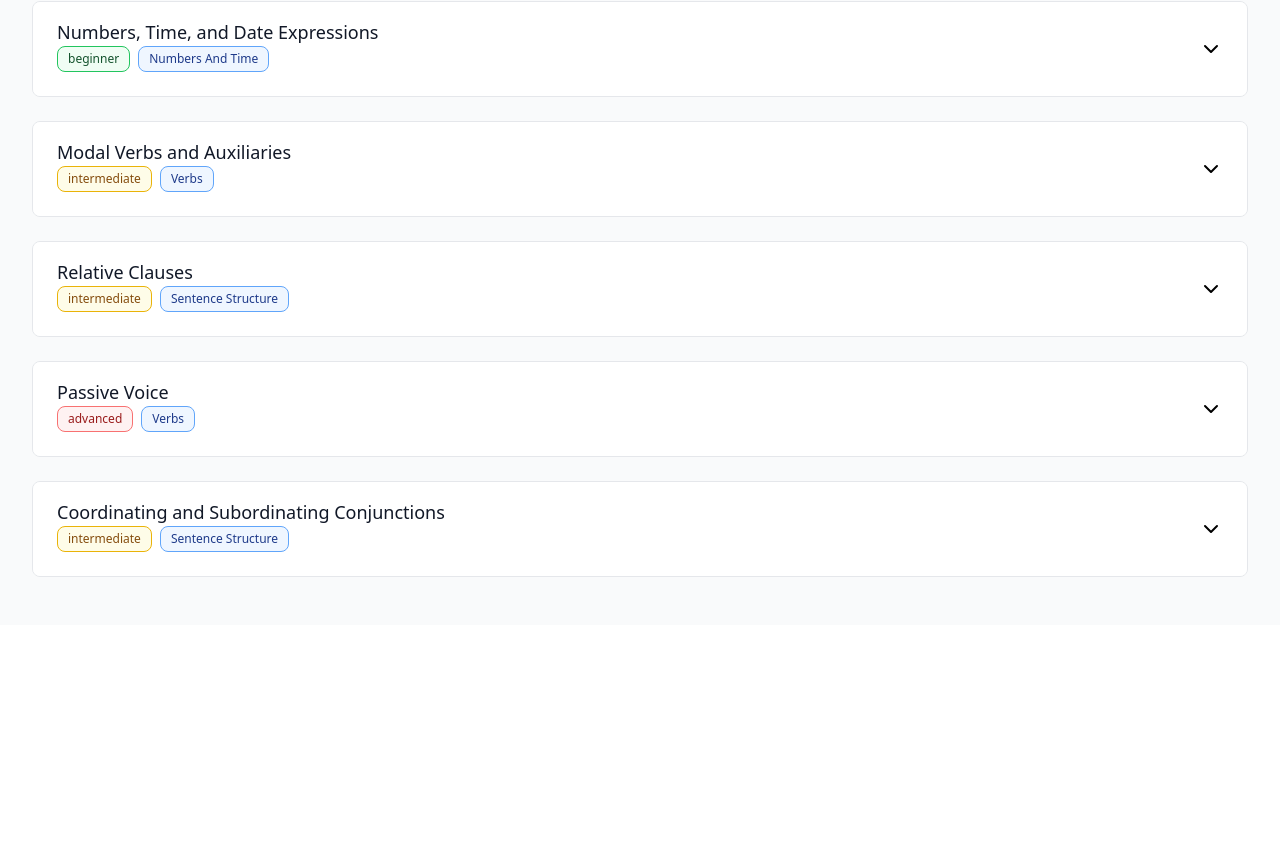
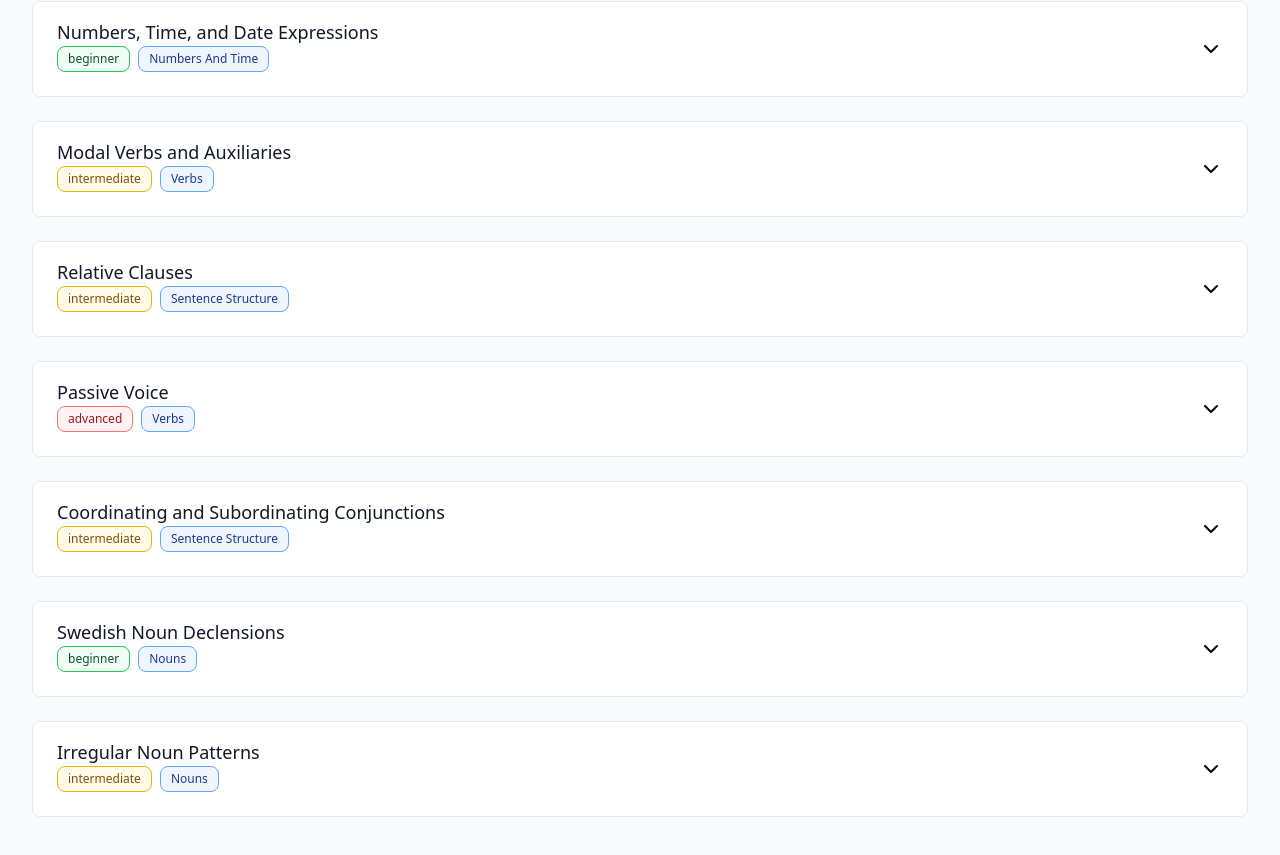
Before and after one commit to ysaaba/20241117_20_52_Website, a React (Vite) app: page /grammar-explanations in a window 1280 px wide. Shown: the part 1499-2354 px from the top of the page. Before the commit the page ends 2124 px from the top, so only its background shows below. Built offline with nearby package versions, Linux system fonts and the light colour scheme.

Commit message:
added new grammar rule explanations

```diff
--- a/src/components/features/GrammarExplanations.tsx
+++ b/src/components/features/GrammarExplanations.tsx
@@ -631,7 +631,101 @@ const grammarRules: GrammarRule[] = [
       'Incorrect word order after conjunction',
       'Missing necessary conjunctions'
     ]
-  }
+  },
+  {
+    id: 'noun-declensions',
+    category: 'Nouns',
+    title: 'Swedish Noun Declensions',
+    level: 'beginner',
+    explanation: 'Swedish nouns are classified as either "en" words or "ett" words. This classification determines how the noun changes in its definite and plural forms.',
+    examples: [
+      {
+        swedish: 'En pinne → pinnen → pinnar → pinnarna',
+        english: 'A stick → the stick → sticks → the sticks',
+        notes: '"En" word ending in "e"'
+      },
+      {
+        swedish: 'En flicka → flickan → flickor → flickorna',
+        english: 'A girl → the girl → girls → the girls',
+        notes: '"En" word ending in "a"'
+      },
+      {
+        swedish: 'En telefon → telefonen → telefoner → telefonerna',
+        english: 'A phone → the phone → phones → the phones',
+        notes: '"En" borrowed word'
+      },
+      {
+        swedish: 'Ett piano → pianot → pianon → pianona',
+        english: 'A piano → the piano → pianos → the pianos',
+        notes: '"Ett" word ending in vowel'
+      },
+      {
+        swedish: 'Ett bord → bordet → bord → borden',
+        english: 'A table → the table → tables → the tables',
+        notes: '"Ett" word ending in consonant'
+      }
+    ],
+    additionalNotes: [
+      'For "en" words ending in "e": add -en (definite), -ar (plural), -arna (definite plural)',
+      'For "en" words ending in "a": replace "a" with -an (definite), add -or (plural), add -na (definite plural)',
+      'For borrowed "en" words: add -en (definite), -er (plural), -erna (definite plural)',
+      'For "ett" words ending in vowel: add -t (definite), -n (plural), -na (definite plural)',
+      'For "ett" words ending in consonant: add -et (definite), no change (plural), -en (definite plural)'
+    ],
+    commonMistakes: [
+      'Using wrong article ("en" vs "ett")',
+      'Adding wrong plural ending',
+      'Forgetting to replace final "a" in words like "flicka"',
+      'Using wrong definite plural ending'
+    ]
+  },
+  {
+    id: 'irregular-nouns',
+    category: 'Nouns',
+    title: 'Irregular Noun Patterns',
+    level: 'intermediate',
+    explanation: 'Some Swedish nouns follow irregular patterns in their plural and definite forms. These are often common, frequently used words that have preserved older grammatical patterns.',
+    examples: [
+      {
+        swedish: 'En man → mannen → män → männen',
+        english: 'A man → the man → men → the men',
+        notes: 'Umlaut change in plural (a → ä)'
+      },
+      {
+        swedish: 'Ett öga → ögat → ögon → ögonen',
+        english: 'An eye → the eye → eyes → the eyes',
+        notes: 'Changes -a to -on in plural'
+      },
+      {
+        swedish: 'En fot → foten → fötter → fötterna',
+        english: 'A foot → the foot → feet → the feet',
+        notes: 'Umlaut change (o → ö) and -ter ending'
+      },
+      {
+        swedish: 'En mus → musen → möss → mössen',
+        english: 'A mouse → the mouse → mice → the mice',
+        notes: 'Umlaut change (u → ö) and consonant doubling'
+      },
+      {
+        swedish: 'Ett barn → barnet → barn → barnen',
+        english: 'A child → the child → children → the children',
+        notes: 'No change in indefinite plural form'
+      }
+    ],
+    additionalNotes: [
+      'Many irregular nouns show umlaut changes (a→ä, o→ö, u→y) in their plural forms',
+      'Some nouns have unique plural endings not found in regular patterns',
+      'Many body parts and family terms have irregular forms',
+      'Some irregular nouns preserve Old Norse grammatical patterns',
+      'The definite plural often follows regular patterns even when the indefinite plural is irregular'
+    ],
+    commonMistakes: [
+      'Applying regular plural rules to irregular nouns',
+      'Forgetting the umlaut change in plural forms',
+      'Using wrong definite plural endings',
+      'Missing consonant doubling in certain forms'
+    ]
+  },
 ];
 
 interface Props {
```
